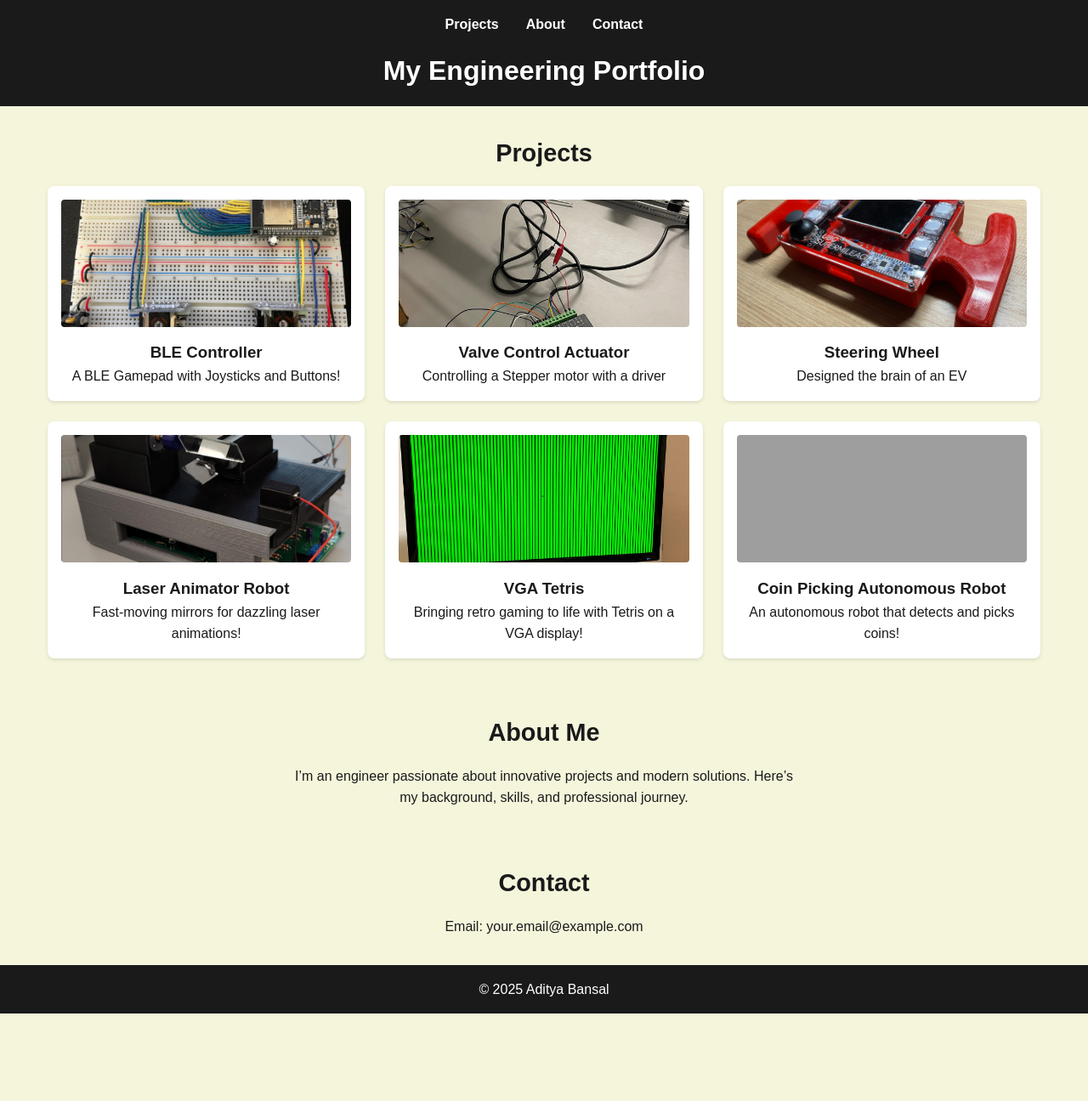
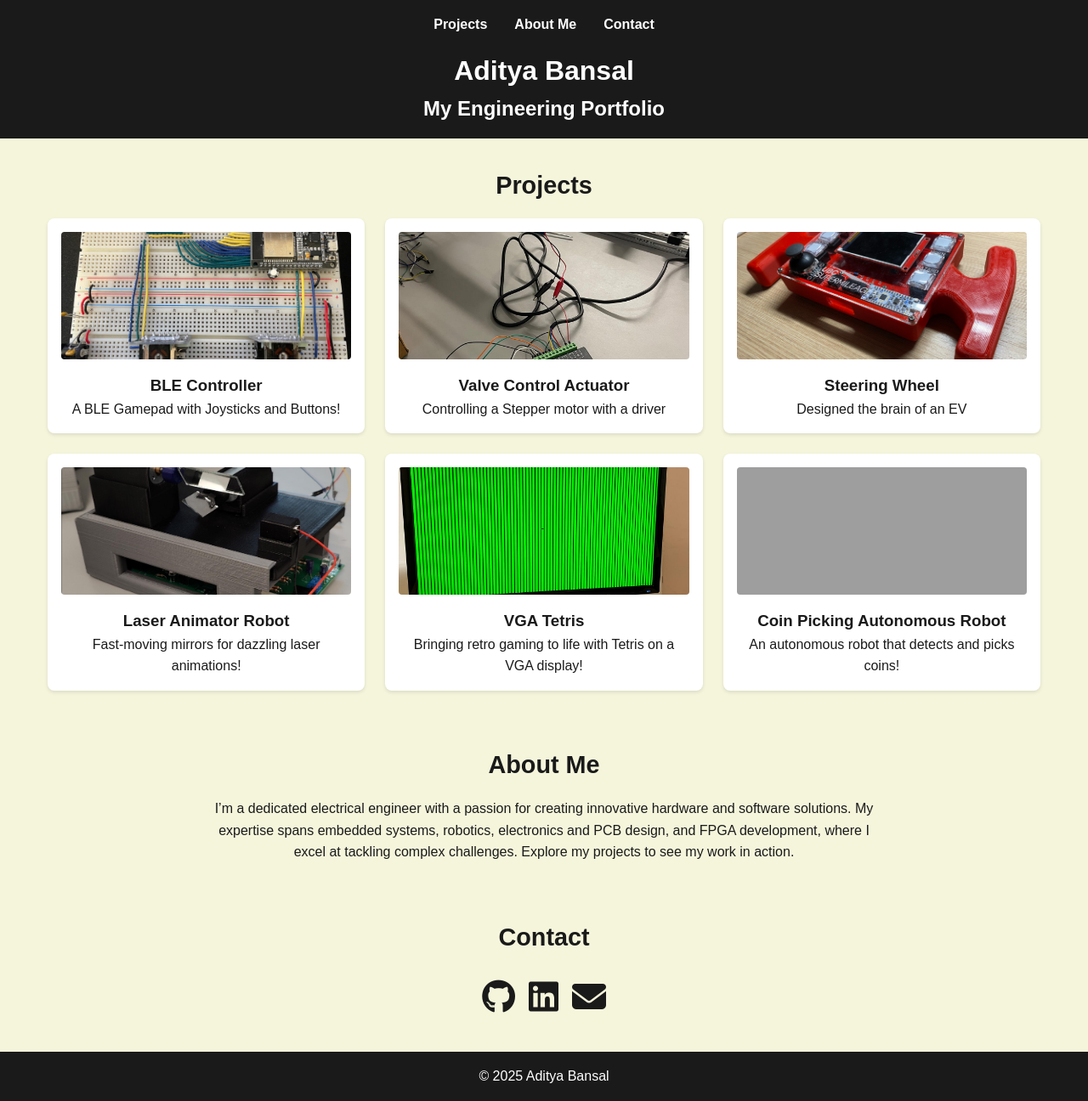
Before and after one commit to adityab82/adityab82.github.io, a plain HTML site: page index.html in a window 1280 px wide. Shown: the whole page at 85% size. Before the commit the page ends 1193 px from the top, so only its background shows below. Drawn offline with Linux system fonts and the light colour scheme; grey boxes are pictures that could not be loaded.

```diff
--- a/index.html
+++ b/index.html
@@ -5,6 +5,7 @@
   <meta name="viewport" content="width=device-width, initial-scale=1.0" />
   <title>My Engineering Portfolio</title>
   <link rel="stylesheet" href="style.css" />
+  <link rel="stylesheet" href="https://cdnjs.cloudflare.com/ajax/libs/font-awesome/6.4.0/css/all.min.css" integrity="sha512-iecdLmaskl7CVkqkXNQ/ZH/XLlvWZOJyj7Yy7tcenmpD1ypASozpmT/E0iPtmFIB46ZmdtAc9eNBvH0H/ZpiBw==" crossorigin="anonymous" referrerpolicy="no-referrer" />
 </head>
 <body>
   <!-- Header -->
@@ -12,11 +13,12 @@
     <nav>
       <ul>
         <li><a href="#projects">Projects</a></li>
-        <li><a href="#about">About</a></li>
+        <li><a href="#about">About Me</a></li>
         <li><a href="#contact">Contact</a></li>
       </ul>
     </nav>
-    <h1>My Engineering Portfolio</h1>
+    <h1>Aditya Bansal</h1>
+    <h2>My Engineering Portfolio</h2>
   </header>
 
   <!-- Projects Section -->
@@ -74,17 +76,30 @@
     </div>
   </section>
 
-  <!-- About, Contact, Footer unchanged (assumed present in your original) -->
+  <!-- About Section -->
   <section id="about" class="section about">
     <h2>About Me</h2>
-    <p>I’m an engineer passionate about innovative projects and modern solutions. Here’s my background, skills, and professional journey.</p>
+    <p>I’m a dedicated electrical engineer with a passion for creating innovative hardware and software solutions. My expertise spans embedded systems, robotics, electronics and PCB design, and FPGA development, where I excel at tackling complex challenges. Explore my projects to see my work in action.</p>
   </section>
 
+  <!-- Contact Section with Icons -->
   <section id="contact" class="section contact">
     <h2>Contact</h2>
-    <p>Email: <a href="mailto:your.email@example.com">your.email@example.com</a></p>
+    <!-- <p>Email: <a href="mailto:your.email@example.com">your.email@example.com</a></p> -->
+    <div class="social-links">
+      <a href="https://github.com/adityab82" target="_blank">
+        <i class="fab fa-github"></i>
+      </a>
+      <a href="https://www.linkedin.com/in/aditya-bansal123/" target="_blank">
+        <i class="fab fa-linkedin"></i>
+      </a>
+      <a href="bansaladitya44@gmail.com">
+        <i class="fas fa-envelope"></i>
+      </a>
+    </div>
   </section>
 
+  <!-- Footer -->
   <footer class="footer">
     <p>© 2025 Aditya Bansal</p>
   </footer>
@@ -236,7 +251,7 @@
     </div>
   </div>
 
-  <!-- Project 6 Modal  -->
+  <!-- Project 6 Modal -->
   <div id="project6-modal" class="modal">
     <div class="modal-content">
       <span class="close" aria-label="Close modal">×</span>
--- a/style.css
+++ b/style.css
@@ -184,7 +184,7 @@ body {
 /* About and Contact */
 .about p,
 .contact p {
-  max-width: 600px;
+  max-width: 800px;
   margin: 0 auto;
 }
 
@@ -234,3 +234,17 @@ body {
     height: 200px;
   }
 }
+
+.social-links {
+  display: flex;
+  justify-content: center;
+  gap: 1rem;
+  margin-top: 1rem;
+}
+.social-links a {
+  color: var(--black);
+  font-size: 2.5rem;
+}
+.social-links a:hover {
+  color: var(--beige);
+}
```
